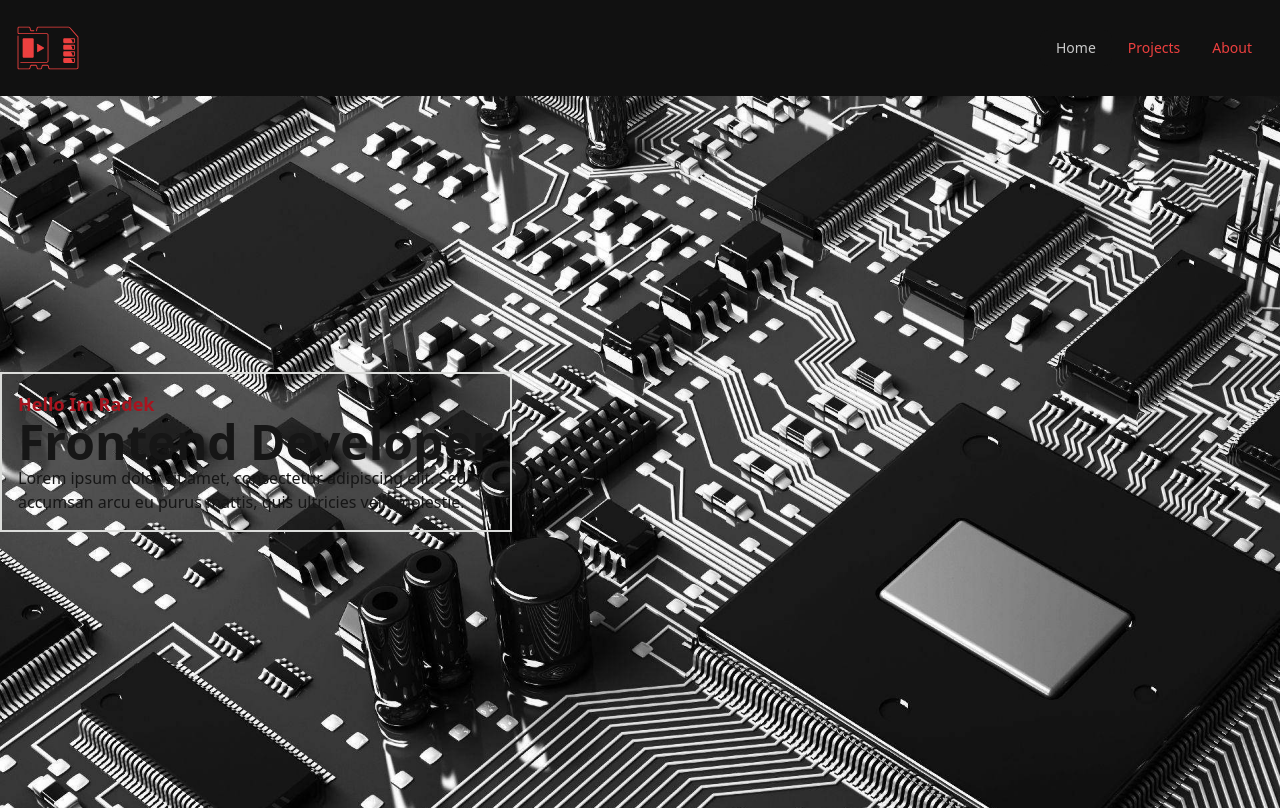
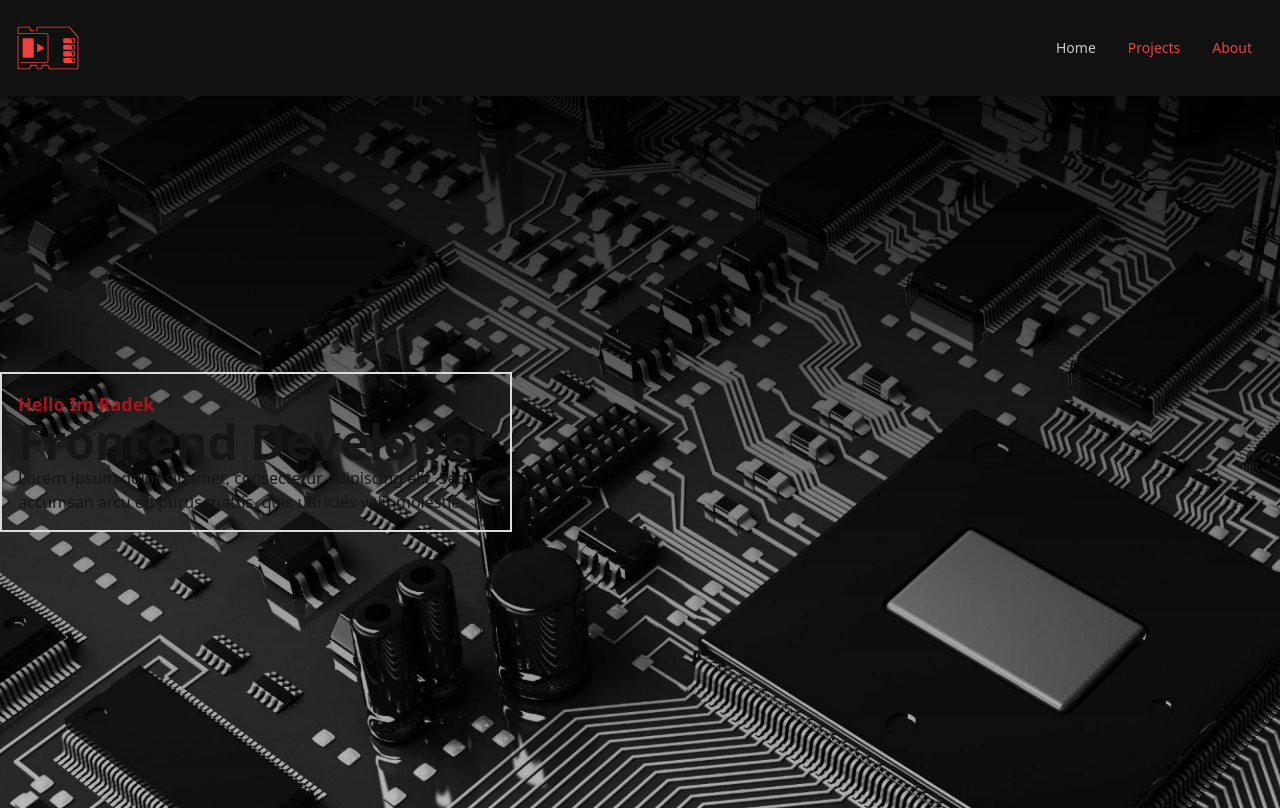
Before and after one commit to Radexman/cyber-portfolio-v3, a React (Vite) app: page / in a window 1280 px wide. Built offline with nearby package versions, Linux system fonts and the light colour scheme.

Commit message:
Background Gradient

```diff
--- a/src/components/Hero/Hero.tsx
+++ b/src/components/Hero/Hero.tsx
@@ -1,10 +1,13 @@
 import backgroundImageUrl from '../../assets/background.jpg';
+import backgroundImageGradientUrl from '../../assets/background-gradient.png';
 
 function Hero() {
   return (
     <div
       className="flex h-[89vh] items-center justify-start bg-cover bg-center text-center"
-      style={{ backgroundImage: `url(${backgroundImageUrl})` }}
+      style={{
+        backgroundImage: `url(${backgroundImageGradientUrl})`,
+      }}
     >
       <div className="container">
         <div className="max-w-lg border-2 border-primary-content p-4 text-left">
```
Also changed, not shown: src/assets/background-gradient.png (added).
